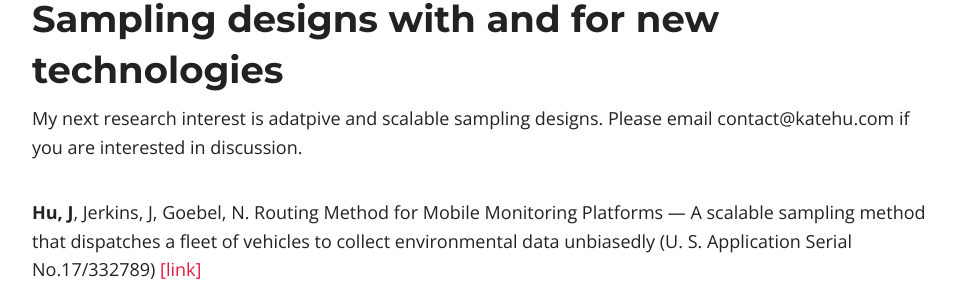
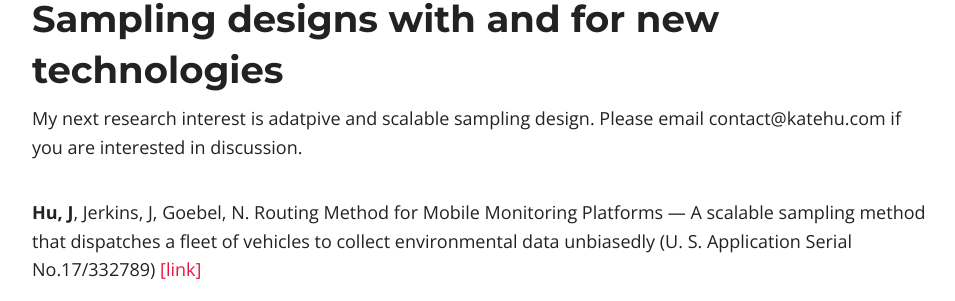
Before and after one commit to katehu/katehu.github.io, a Jekyll site: the page built from publications.md, in a window 1280 px wide and 900 px high, scrolled down 2550 px. Shown: the part 154-455 px from the top of the window, without its empty margins (158-1113 px from the left). Built offline with Jekyll 4.4.1, drawn with Linux system fonts in a browser that asks for light colours; nearby versions of some CDN libraries.

Commit message:
Update publications.md

```diff
--- a/publications.md
+++ b/publications.md
@@ -100,7 +100,7 @@
 
 ## Sampling designs with and for new technologies <a name="study-design"></a>
 
-My next research interest is adatpive and scalable sampling designs. Please email contact@katehu.com if you are interested in discussion. <br/>
+My next research interest is adatpive and scalable sampling design. Please email contact@katehu.com if you are interested in discussion. <br/>
 
 **Hu, J**, Jerkins, J, Goebel, N. Routing Method for Mobile Monitoring Platforms --- A scalable sampling method that dispatches a fleet of vehicles to collect environmental data unbiasedly (U. S. Application Serial No.17/332789) [[link]](https://uspto.report/patent/app/20210377708) <br/>
 
@@ -141,7 +141,7 @@
 
 **Current work**: I am studying the climate hazard patterns of wildfire, wildfire smoke, extreme heat, and flood, as well as their short-term health impacts with collaborators.
 
-##### Cardiovascular Disease/Biomarkers hs-CRP and Lp-PLA2
+#### Cardiovascular Disease/Biomarkers hs-CRP and Lp-PLA2
 I am looking for collaboration opportunities with practitioners who are treating cardiovascular diseases and interested in research on potential biomakers. Please email contact@katehu.com if you have recommendations.
 
 **Jie Hu**, Norman E. Breslow, Chan Gary, Couper David <br/>
@@ -150,7 +150,7 @@
 <small> we observed a synergistic effect of the hs-CRP and Lp-PLA2 biomarkers on coronary heart disease hazard rate among participants with lower LDL cholesterol. <small>
 
 
-##### Inflammatory Bowel Disease (Collaborator: Afzali Anita [[link]](https://med.uc.edu/landing-pages/faculty-profile/index/pubs/afzaliaa))
+#### Inflammatory Bowel Disease (Collaborator: Afzali Anita [[link]](https://med.uc.edu/landing-pages/faculty-profile/index/pubs/afzaliaa))
 
 Afzali Anita, Christopher J. Park, Kehao Zhu, **Jie Kate Hu**, Prachi Sharma, Mika N. Sinanan, and Scott D. Lee<br/>
 “Preoperative Use of Methotrexate and the Risk of Early Postoperative Complications in Patients with Inflammatory Bowel Disease” <br/>
@@ -177,7 +177,7 @@
 <!--Precision agriculture**Hu, J**.  (2021). Location Selection for Model Assessment. (U.S. Patent No. #10, 990,716) -->
 
 
-#### Air quality and climate hazards (Collaborators: Center for Climate & Health, Boston University [[link]](https://sites.bu.edu/climateandhealth/)
+#### Air quality and climate hazards (Collaborators: Center for Climate & Health, Boston University [[link]](https://sites.bu.edu/climateandhealth/))
 
 Zixu Zhao, Melissa Lunden, **Jie Kate Hu**, Brian Lafranchi, Yutong Liang, Caleb Arata, Erin Katz, Allen H. Goldstein, Haofei Zhang <br/>
 “Air Pollution Mapping and Machine Learning Reveal Key Factors for Distinct Community-level Exposures in San Francisco, California” <br/>
@@ -187,7 +187,7 @@
 “Does Choice of Outdoor Heat Metric Affect Heat-Related Epidemiologic Analyses in the US Medicare Population?”<br/>
 submitted to *Environmental Epidemiology* <br/>
 
-#### Forest (collaborators: Kelly McConville [link](us forest service); US Forest Service; NCASI, Inc [link](https://www.ncasifoundation.org/))
+#### Forest (collaborators: Kelly McConville [link](https://mcconville.rbind.io/summer_2023.html); US Forest Service; NCASI, Inc [[link]](https://www.ncasifoundation.org/))
 
 Maxwell J.D. VanLandschoot, Julian Schmitte, (mentored by Kelly McConville & **Jie Kate Hu**)<br/>
 "A Dashboard to Visualize Climate and Tree Species Change – Informing Forestry professionals, Conservationists, and Regulators the Potential Impacts of Climate Change on US Forests" [[link]](https://mjdvl.shinyapps.io/NCASI_APP/) (2022) <br/>
```
